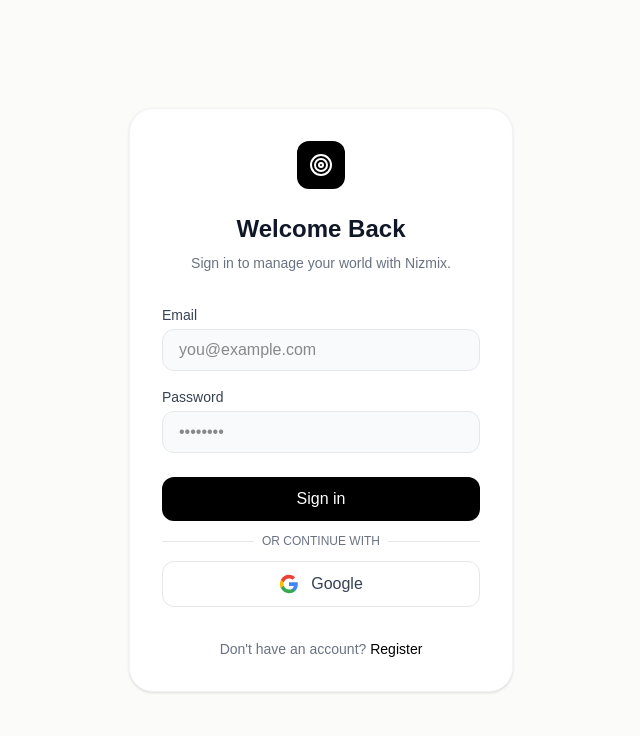
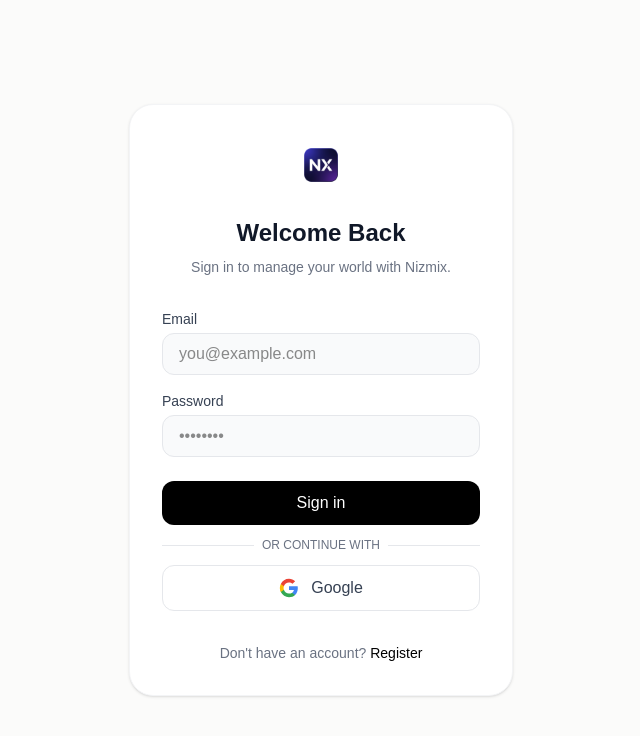
Before and after one commit to Nurdauletizm/productivity-app, a Next.js app: page /login in a window 1280 px wide. Shown: the top 736 px of the page, without its empty margins (319-959 px from the left). Built offline with nearby package versions, Linux system fonts and the light colour scheme.

Commit message:
feat: add custom Nizmix logo PNG and use it in sidebar, login and register pages

```diff
--- a/src/app/login/page.tsx
+++ b/src/app/login/page.tsx
@@ -4,7 +4,7 @@
 import { signIn } from "next-auth/react";
 import { useRouter } from "next/navigation";
 import Link from "next/link";
-import { Target } from "lucide-react";
+import Image from "next/image";
 
 export default function LoginPage() {
     const router = useRouter();
@@ -42,9 +42,13 @@
     return (
         <div className="min-h-screen bg-[#fbfbfa] flex items-center justify-center p-4">
             <div className="w-full max-w-sm bg-white p-8 rounded-3xl shadow-sm border border-gray-100 flex flex-col items-center">
-                <div className="w-12 h-12 bg-black text-white rounded-xl flex items-center justify-center mb-6">
-                    <Target className="w-6 h-6" />
-                </div>
+                <Image
+                    src="/nizmix-logo.png"
+                    alt="Nizmix Logo"
+                    width={56}
+                    height={56}
+                    className="mb-6 rounded-2xl"
+                />
                 <h1 className="text-2xl font-bold text-gray-900 mb-2">Welcome Back</h1>
                 <p className="text-gray-500 text-sm mb-8 text-center">Sign in to manage your world with Nizmix.</p>
 
--- a/src/app/register/page.tsx
+++ b/src/app/register/page.tsx
@@ -4,7 +4,7 @@
 import { useRouter } from "next/navigation";
 import { signIn } from "next-auth/react";
 import Link from "next/link";
-import { Target } from "lucide-react";
+import Image from "next/image";
 
 export default function RegisterPage() {
     const router = useRouter();
@@ -45,9 +45,13 @@
     return (
         <div className="min-h-screen bg-[#fbfbfa] flex items-center justify-center p-4">
             <div className="w-full max-w-sm bg-white p-8 rounded-3xl shadow-sm border border-gray-100 flex flex-col items-center">
-                <div className="w-12 h-12 bg-black text-white rounded-xl flex items-center justify-center mb-6">
-                    <Target className="w-6 h-6" />
-                </div>
+                <Image
+                    src="/nizmix-logo.png"
+                    alt="Nizmix Logo"
+                    width={56}
+                    height={56}
+                    className="mb-6 rounded-2xl"
+                />
                 <h1 className="text-2xl font-bold text-gray-900 mb-2">Create an Account</h1>
                 <p className="text-gray-500 text-sm mb-8 text-center">Join Nizmix to organize your life.</p>
 
--- a/src/components/Sidebar.tsx
+++ b/src/components/Sidebar.tsx
@@ -1,6 +1,7 @@
 "use client";
 
 import Link from "next/link";
+import Image from "next/image";
 import { usePathname } from "next/navigation";
 import { LayoutDashboard, Target, Calendar, Settings, LogOut, KanbanSquare, Sun, Moon } from "lucide-react";
 import { signOut, useSession } from "next-auth/react";
@@ -29,9 +30,13 @@
     return (
         <div className="flex flex-col h-screen w-64 bg-white dark:bg-[#121212] border-r border-gray-200 dark:border-zinc-800 px-4 py-6 flex-shrink-0 transition-colors">
             <div className="flex items-center gap-2 px-2 mb-10">
-                <div className="w-9 h-9 bg-gradient-to-br from-indigo-600 to-purple-700 rounded-lg flex items-center justify-center shadow-md shrink-0">
-                    <span className="text-white font-black text-sm tracking-tight">NX</span>
-                </div>
+                <Image
+                    src="/nizmix-logo.png"
+                    alt="Nizmix Logo"
+                    width={36}
+                    height={36}
+                    className="rounded-lg shrink-0"
+                />
                 <span className="font-semibold text-xl tracking-tight text-gray-900 dark:text-zinc-100">Nizmix</span>
             </div>
 
```
Also changed, not shown: public/nizmix-logo.png (added).
